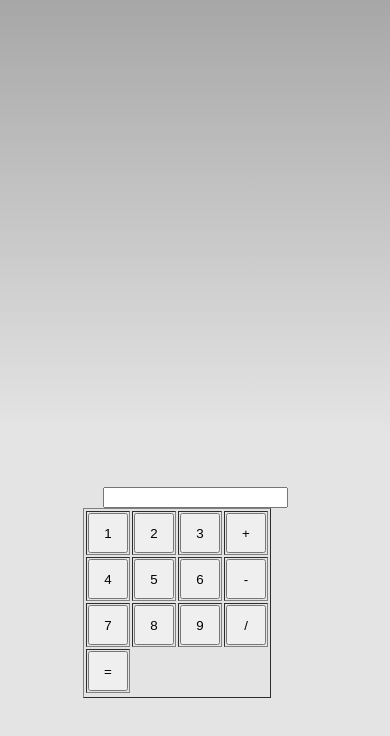
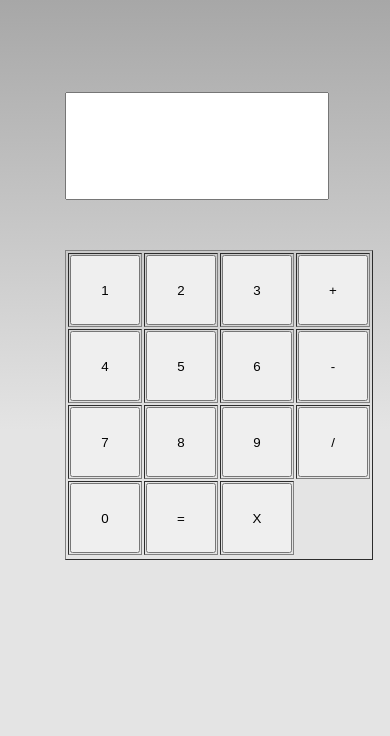
Before and after one commit to MattLane1/CalculatorApp, a website: page CalculatorApp/www/index.html in a window 390 px wide. Drawn offline with Linux system fonts and the light colour scheme; some packages are replaced by stand-ins of ours.

Commit message:
Working on positioning

```diff
--- a/CalculatorApp/www/css/index.css
+++ b/CalculatorApp/www/css/index.css
@@ -37,12 +37,12 @@ body {
   /*  background: url(../images/cordova.png) no-repeat center top; */
     position: absolute;
     left: 50%;
-    top: 50%;
+    top: 5%;
     height: 50px;
     width: 225px;
     text-align: center;
-    padding: 180px 0px 0px 0px;
-    margin: -115px 0px 0px -112px;
+    padding: 0px 0px 0px 0px;
+    margin: 0px 0px 0px -130px;
 
 
 }
@@ -102,10 +102,18 @@ h1 {
 }
 
 .numberButton {
-    height:40px;
-    width:40px;
+    height:70px;
+    width:70px;
 }
-.equalButton {
-    height:40px;
-    width:160px;
+
+.equalsButton {
+    height:70px;
+    width:90px;
 }
+
+.resultBox {
+    height:100px;
+    width: 260px;
+    margin:50px 0px;
+    padding:2px 0px;
+}
--- a/CalculatorApp/www/index.html
+++ b/CalculatorApp/www/index.html
@@ -25,7 +25,7 @@
             </div>
      -->
             <form>
-            <input type="text">
+                 <input type="text" class="resultBox">
             </form>
 
             <table border="1">
@@ -48,7 +48,9 @@
                     <td><input type="button" value="/" class="numberButton"></td>
                 </tr>
                 <tr>
+                    <td><input type="button" value="0" class="numberButton"></td>
                     <td><input type="button" value="=" class="numberButton"></td>
+                    <td><input type="button" value="X" class="numberButton"></td>
                 </tr>
 
                 <tr>
```
